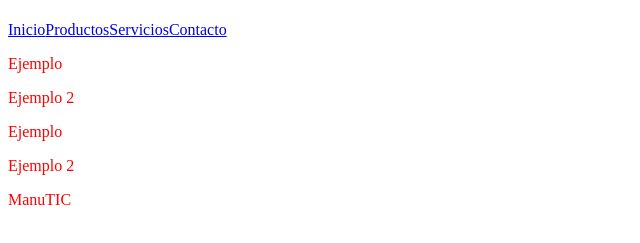
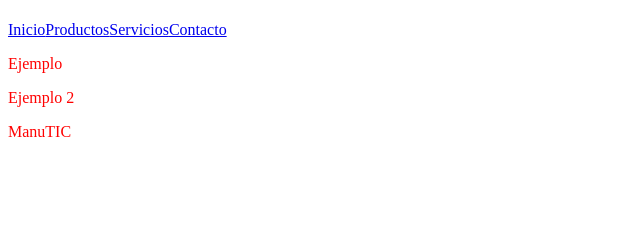
Before and after one commit to ManuT1C/prueba1, a plain HTML site: page index.html in a window 1280 px wide. Shown: the part 59-302 px from the top of the page, without its empty margins (0-640 px from the left). Drawn offline with Linux system fonts and the light colour scheme.

Commit message:
Se elimina un section

```diff
--- a/index.html
+++ b/index.html
@@ -18,10 +18,6 @@
                 <p>Ejemplo</p>
 				<p>Ejemplo 2</p>
             </section>
-			<section>
-                <p>Ejemplo</p>
-				<p>Ejemplo 2</p>
-            </section>
         </main>
 		<footer>
 			<p>ManuTIC</p>
```
